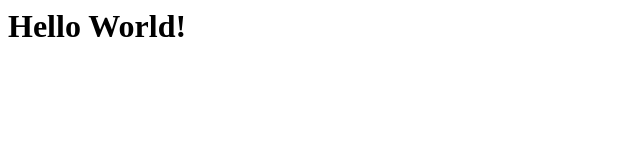
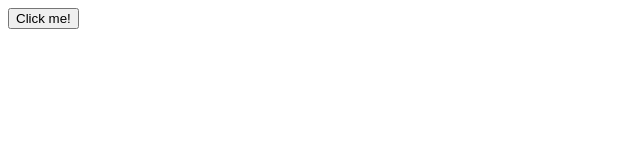
Before and after one commit to ixnp/PE08CS504, a plain HTML site: page index.html in a window 1280 px wide. Shown: the whole page, without its empty margins (0-640 px from the left). Drawn offline with Linux system fonts and the light colour scheme.

Commit message:
second commit

```diff
--- a/index.html
+++ b/index.html
@@ -1 +1,14 @@
-<h1>Hello World!</h1>
+<!doctype html>
+<html>
+  <head>
+    <title>Hello World Button</title>
+  </head>
+  <body>
+    <button
+      onclick="document.getElementById('output').innerHTML = 'Hello World!'"
+    >
+      Click me!
+    </button>
+    <div id="output"></div>
+  </body>
+</html>
```
